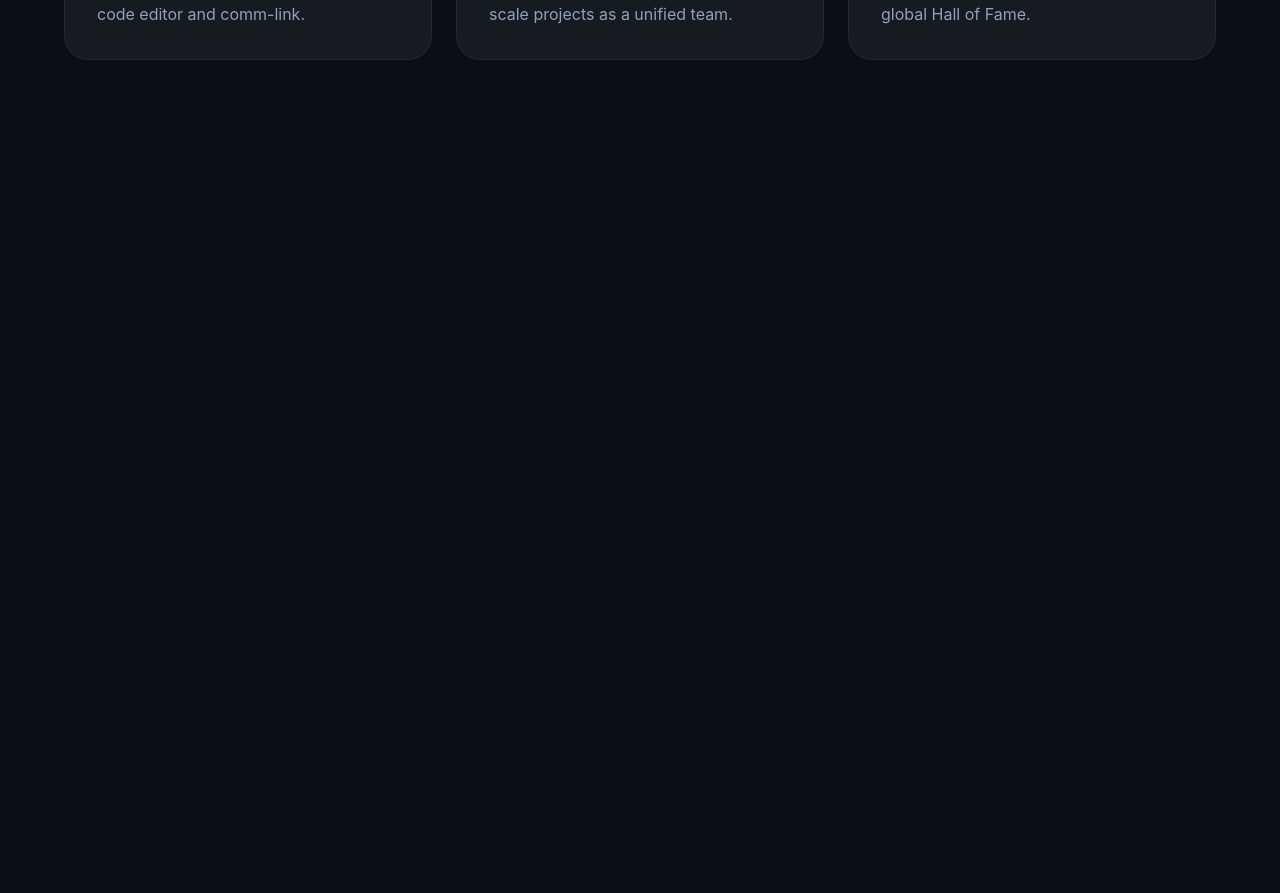
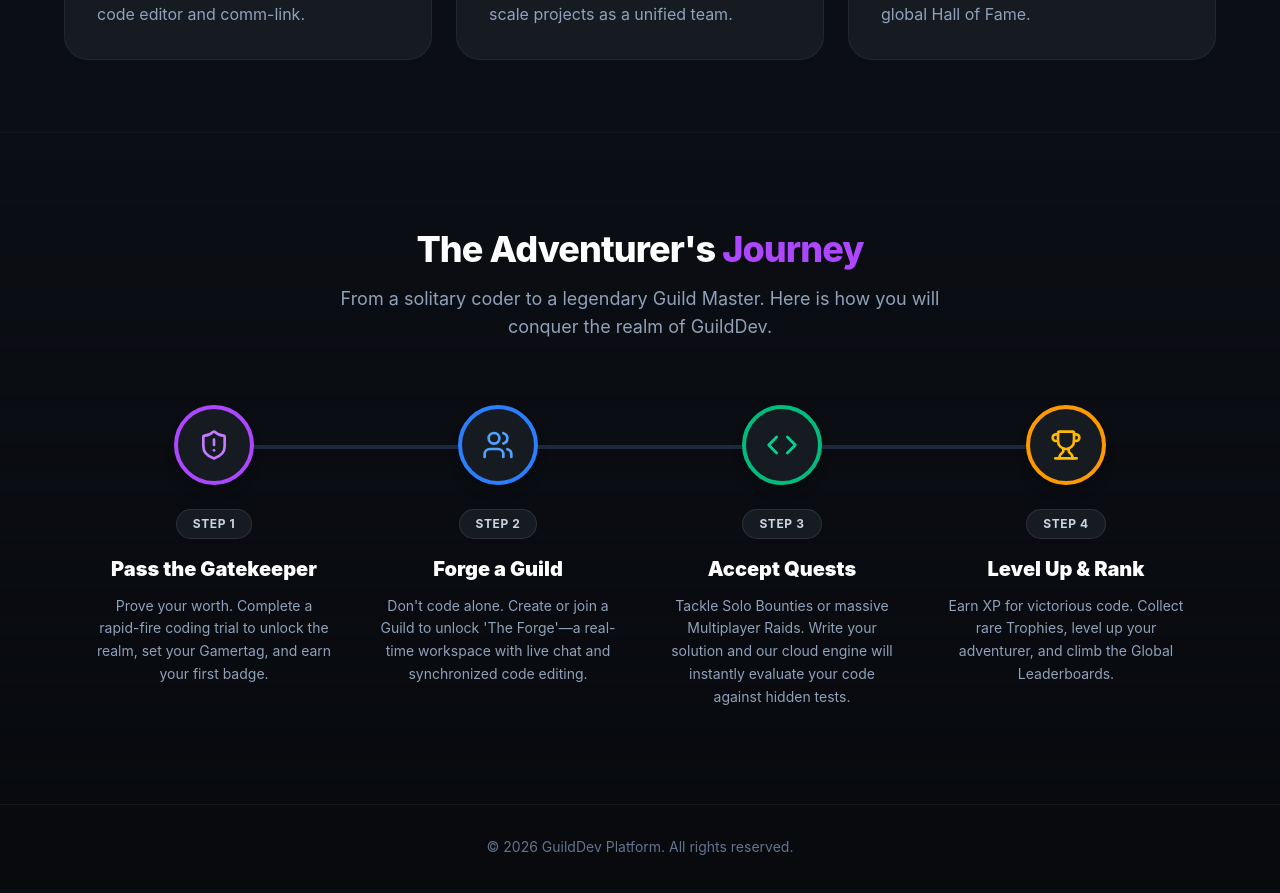
Before and after one commit to moonr3ader/studyhub, a React (Vite) app in the folder client/: page / in a window 1280 px wide. Shown: the part 907-1800 px from the top of the page. Before the commit the page ends 1103 px from the top, so only its background shows below. Built offline with nearby package versions, Linux system fonts and the light colour scheme; no server answers.

Commit message:
adding sidebar-info after getting feedback

```diff
--- /dev/null
+++ b/client/src/components/OnboardingSidebar.jsx
@@ -0,0 +1,101 @@
+import React, { useState } from 'react';
+import { Award, Compass, Shield, Scroll, X, Sparkles } from 'lucide-react';
+import { useNavigate } from 'react-router-dom';
+
+const OnboardingSidebar = () => {
+  const [isVisible, setIsVisible] = useState(true);
+  const navigate = useNavigate();
+
+  if (!isVisible) return null;
+
+  return (
+    <div className="w-full lg:w-80 bg-[#161B22] border border-purple-500/30 rounded-2xl p-6 relative shadow-[0_0_20px_rgba(168,85,247,0.1)]">
+
+      {/* Dismiss Button */}
+      <button
+        onClick={() => setIsVisible(false)}
+        className="absolute top-4 right-4 text-slate-500 hover:text-white transition-colors"
+        aria-label="Close"
+      >
+        <X size={20} />
+      </button>
+
+      {/* Header section */}
+      <div className="flex items-start gap-4 mb-8 border-b border-white/5 pb-6">
+        <div className="w-12 h-12 rounded-xl bg-gradient-to-br from-purple-500 to-blue-600 flex items-center justify-center shrink-0 shadow-lg shadow-purple-500/20">
+          <Award className="text-white" size={24} />
+        </div>
+        <div>
+          <h3 className="text-lg font-black text-white leading-tight mb-1">
+            Trial Complete!
+          </h3>
+          <p className="text-xs text-purple-400 font-bold uppercase tracking-wider flex items-center gap-1">
+            <Sparkles size={12} /> Rank Upgraded
+          </p>
+        </div>
+      </div>
+
+      <p className="text-sm text-slate-300 leading-relaxed mb-6">
+        Congratulations on conquering the Gatekeeper's trial. You are now fully qualified to explore the realm. Here is your adventurer's guide on what to do next:
+      </p>
+
+      {/* Action Items */}
+      <div className="space-y-4 mb-8">
+
+        {/* Step 1 */}
+        <div
+          onClick={() => navigate('/quests')}
+          className="flex gap-4 p-3 rounded-xl hover:bg-white/5 cursor-pointer transition-colors group"
+        >
+          <div className="mt-1">
+            <Scroll className="text-emerald-400 group-hover:scale-110 transition-transform" size={20} />
+          </div>
+          <div>
+            <h4 className="text-sm font-bold text-white mb-1">Consult the Quest Board</h4>
+            <p className="text-xs text-slate-400">Pick up your first Solo Bounty to test your skills and earn early XP.</p>
+          </div>
+        </div>
+
+        {/* Step 2 */}
+        <div
+          onClick={() => navigate('/guilds')}
+          className="flex gap-4 p-3 rounded-xl hover:bg-white/5 cursor-pointer transition-colors group"
+        >
+          <div className="mt-1">
+            <Shield className="text-blue-400 group-hover:scale-110 transition-transform" size={20} />
+          </div>
+          <div>
+            <h4 className="text-sm font-bold text-white mb-1">Visit the Guild Hub</h4>
+            <p className="text-xs text-slate-400">Adventuring alone is dangerous. Forge a new guild or apply to join an existing one.</p>
+          </div>
+        </div>
+
+        {/* Step 3 */}
+        <div
+          onClick={() => navigate('/profile')}
+          className="flex gap-4 p-3 rounded-xl hover:bg-white/5 cursor-pointer transition-colors group"
+        >
+          <div className="mt-1">
+            <Compass className="text-amber-400 group-hover:scale-110 transition-transform" size={20} />
+          </div>
+          <div>
+            <h4 className="text-sm font-bold text-white mb-1">Check Your Stats</h4>
+            <p className="text-xs text-slate-400">View your new "Trial Survivor" badge and track your progression to the next level.</p>
+          </div>
+        </div>
+
+      </div>
+
+      {/* Bottom Action */}
+      <button
+        onClick={() => setIsVisible(false)}
+        className="w-full py-3 rounded-xl bg-purple-600/10 hover:bg-purple-600/20 text-purple-400 border border-purple-500/50 hover:border-purple-400 text-sm font-bold tracking-widest uppercase transition-all"
+      >
+        I'm Ready
+      </button>
+
+    </div>
+  );
+};
+
+export default OnboardingSidebar;
--- a/client/src/pages/Dashboard.jsx
+++ b/client/src/pages/Dashboard.jsx
@@ -1,8 +1,10 @@
 import React, { useState, useEffect } from 'react';
 import axios from 'axios';
 import { useAuth } from '../context/AuthContext';
+import OnboardingSidebar from '../components/OnboardingSidebar';
 import { useNavigate } from 'react-router-dom';
 import { Award, Clock, LogOut, ShieldAlert, Trophy, Map, Settings, Bell, CheckCircle, Info } from 'lucide-react';
+
 
 const Dashboard = () => {
   // ==========================================
@@ -66,6 +68,7 @@ const Dashboard = () => {
   // HANDLERS
   // ==========================================
 
+  console.log("Current Player Data:", playerData);
   const handleLogout = async () => {
     try {
       await logout();
@@ -164,7 +167,7 @@ const Dashboard = () => {
     <div className="min-h-screen bg-[#0B0E14] text-slate-200 flex flex-col items-center">
 
       {/* --- TOP NAVIGATION BAR --- */}
-      <nav className="w-full max-w-6xl mx-auto flex justify-between items-center p-6 border-b border-white/5">
+      <nav className="w-full max-w-7xl mx-auto flex justify-between items-center p-6 border-b border-white/5">
         <h2 className="text-2xl font-black text-white italic tracking-tighter cursor-default">
           Guild<span className="text-purple-500">Dev</span>
         </h2>
@@ -177,7 +180,11 @@ const Dashboard = () => {
         </button>
       </nav>
 
-      <main className="w-full max-w-6xl p-6 md:p-10 flex-1">
+      {/* --- MAIN LAYOUT CONTAINER --- */}
+      <main className="w-full max-w-7xl p-6 md:p-10 flex-1 flex flex-col lg:flex-row gap-8 mx-auto">
+
+        {/* --- LEFT COLUMN: CORE DASHBOARD --- */}
+        <div className="flex-1 w-full flex flex-col">
 
           {/* --- DASHBOARD HEADER --- */}
           <header className="mb-10 flex justify-between items-start relative z-50">
@@ -393,6 +400,13 @@ const Dashboard = () => {
                   Your quest log is empty. Complete the trial above to begin!
                 </div>
               )}
+
+              {/* --- RIGHT COLUMN: ONBOARDING SIDEBAR --- */}
+              {playerData.isQualified && (
+                <aside className="w-full lg:w-80 shrink-0">
+                  <OnboardingSidebar />
+                  </aside>
+              )}
             </div>
           </div>
 
@@ -428,6 +442,7 @@ const Dashboard = () => {
             </div>
           </section>
 
+        </div>
       </main>
     </div>
   );
--- a/client/src/pages/Landing.jsx
+++ b/client/src/pages/Landing.jsx
@@ -1,14 +1,45 @@
 import React from 'react';
 import { useNavigate } from 'react-router-dom';
-import { Terminal, Shield, Swords, Users, Zap, Code2 } from 'lucide-react';
+import { Terminal, Shield, Swords, Users, Zap, Code2, ShieldAlert, Code, Trophy } from 'lucide-react';
 
 const Landing = () => {
   const navigate = useNavigate();
 
+  const steps = [
+    {
+      id: 1,
+      title: "Pass the Gatekeeper",
+      description: "Prove your worth. Complete a rapid-fire coding trial to unlock the realm, set your Gamertag, and earn your first badge.",
+      icon: <ShieldAlert className="w-8 h-8 text-purple-400" />,
+      color: "border-purple-500"
+    },
+    {
+      id: 2,
+      title: "Forge a Guild",
+      description: "Don't code alone. Create or join a Guild to unlock 'The Forge'—a real-time workspace with live chat and synchronized code editing.",
+      icon: <Users className="w-8 h-8 text-blue-400" />,
+      color: "border-blue-500"
+    },
+    {
+      id: 3,
+      title: "Accept Quests",
+      description: "Tackle Solo Bounties or massive Multiplayer Raids. Write your solution and our cloud engine will instantly evaluate your code against hidden tests.",
+      icon: <Code className="w-8 h-8 text-emerald-400" />,
+      color: "border-emerald-500"
+    },
+    {
+      id: 4,
+      title: "Level Up & Rank",
+      description: "Earn XP for victorious code. Collect rare Trophies, level up your adventurer, and climb the Global Leaderboards.",
+      icon: <Trophy className="w-8 h-8 text-amber-400" />,
+      color: "border-amber-500"
+    }
+  ];
+
   return (
     <div className="min-h-screen bg-[#0B0E14] text-slate-200 flex flex-col relative overflow-hidden">
 
-      {/* Background */}
+      {/* Background Glow */}
       <div className="absolute top-0 left-1/2 -translate-x-1/2 w-full max-w-3xl h-96 bg-purple-600/20 rounded-full blur-[120px] pointer-events-none"></div>
 
       {/* TOP NAVIGATION */}
@@ -54,12 +85,10 @@ const Landing = () => {
               <Shield size={24} /> Begin Your Quest
             </button>
           </div>
-
         </div>
 
         {/* FEATURE CARDS */}
-        <div className="grid grid-cols-1 md:grid-cols-3 gap-6 max-w-6xl w-full mt-24 pb-12 text-left">
-
+        <div className="grid grid-cols-1 md:grid-cols-3 gap-6 max-w-6xl w-full mt-24 text-left">
           <div className="bg-[#161B22] border border-white/5 rounded-3xl p-8 hover:border-purple-500/30 transition-colors">
             <div className="w-14 h-14 rounded-2xl bg-purple-500/10 flex items-center justify-center mb-6 border border-purple-500/20">
               <Code2 className="text-purple-400" size={28} />
@@ -83,9 +112,56 @@ const Landing = () => {
             <h3 className="text-xl font-black text-white mb-3">RPG Progression</h3>
             <p className="text-slate-400 leading-relaxed">Earn XP by passing coding trials. Level up your character profile and climb the global Hall of Fame.</p>
           </div>
-
         </div>
       </main>
+
+      {/* WORKFLOW SECTION (The Adventurer's Journey) */}
+      <section className="py-24 border-t border-white/5 relative z-10 mt-12 bg-gradient-to-b from-transparent to-[#080a0e]">
+        <div className="max-w-6xl mx-auto px-4 sm:px-6 lg:px-8">
+
+          <div className="text-center mb-16">
+            <h2 className="text-3xl md:text-4xl font-extrabold tracking-tight text-white">
+              The Adventurer's <span className="text-purple-500">Journey</span>
+            </h2>
+            <p className="mt-4 text-slate-400 max-w-2xl mx-auto text-lg">
+              From a solitary coder to a legendary Guild Master. Here is how you will conquer the realm of GuildDev.
+            </p>
+          </div>
+
+          <div className="relative">
+            {/* Connecting Background Line for Desktop */}
+            <div className="hidden md:block absolute top-[40px] left-[10%] w-[80%] h-1 bg-slate-800 z-0"></div>
+
+            <div className="grid grid-cols-1 md:grid-cols-4 gap-12 relative z-10">
+              {steps.map((step) => (
+                <div key={step.id} className="flex flex-col items-center text-center">
+
+                  {/* Icon Circle */}
+                  <div className={`w-20 h-20 rounded-full bg-[#161B22] border-4 ${step.color} flex items-center justify-center shadow-lg transform transition hover:-translate-y-2 duration-300`}>
+                    {step.icon}
+                  </div>
+
+                  {/* Step Number Badge */}
+                  <div className="mt-6 bg-[#161B22] text-slate-300 text-xs font-bold px-4 py-1.5 rounded-full mb-4 border border-white/10 uppercase tracking-wider">
+                    Step {step.id}
+                  </div>
+
+                  {/* Text Content */}
+                  <h3 className="text-xl font-black text-white mb-3">{step.title}</h3>
+                  <p className="text-sm text-slate-400 leading-relaxed">
+                    {step.description}
+                  </p>
+                </div>
+              ))}
+            </div>
+          </div>
+        </div>
+      </section>
+
+      {/* SIMPLE FOOTER */}
+      <footer className="text-center py-8 text-slate-500 text-sm border-t border-white/5 bg-[#080a0e] relative z-10">
+        <p>© {new Date().getFullYear()} GuildDev Platform. All rights reserved.</p>
+      </footer>
 
     </div>
   );
```
Lines whose indentation alone changed are shown as unchanged.
